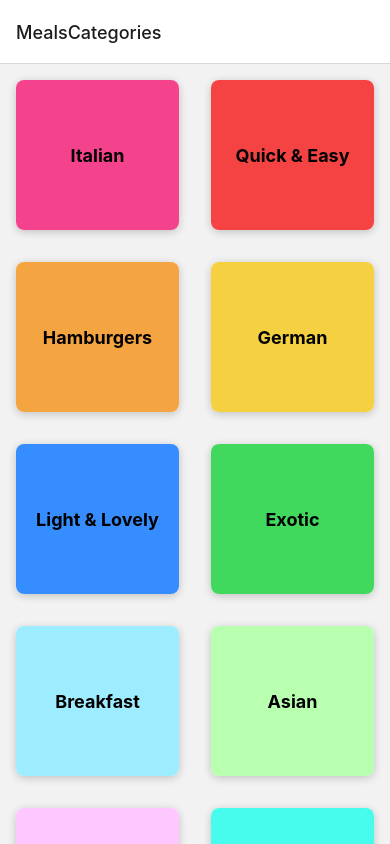
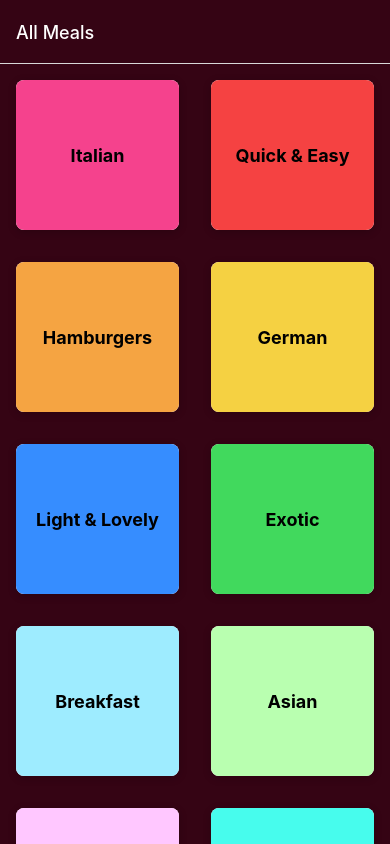
Before and after one commit to kiyoshion/udemy-react-native-navigation-sample, a React Native app: screen / in a window 390 px wide. Built offline with nearby package versions, Linux system fonts and the light colour scheme.

Commit message:
Add navigation configs

```diff
--- a/App.js
+++ b/App.js
@@ -13,9 +13,24 @@ export default function App() {
     <>
       <StatusBar style='light' />
       <NavigationContainer>
-        <Stack.Navigator>
-          <Stack.Screen name='MealsCategories' component={CategoriesScreen} />
-          <Stack.Screen name='MealsOverview' component={MealsOverviewScreen} />
+        <Stack.Navigator
+          screenOptions={{
+            headerStyle: { backgroundColor: '#350414' },
+            headerTintColor: 'white',
+            contentStyle: { backgroundColor: '#350414' },
+          }}
+        >
+          <Stack.Screen
+            name='MealsCategories'
+            component={CategoriesScreen}
+            options={{
+              title: 'All Meals',
+            }}
+          />
+          <Stack.Screen
+            name='MealsOverview'
+            component={MealsOverviewScreen}
+          />
         </Stack.Navigator>
       </NavigationContainer>
     </>
--- a/components/MealItem.js
+++ b/components/MealItem.js
@@ -3,7 +3,10 @@ import { Image, Platform, Pressable, StyleSheet, Text, View } from "react-native
 export default function MealItem({ title, imageUrl, duration, complexity, affordability }) {
   return (
     <View style={styles.mealItem}>
-      <Pressable>
+      <Pressable
+        android_ripple={{ color: '#ccc' }}
+        style={({ pressed }) => pressed ? styles.buttonPressed: ''}
+      >
         <View style={styles.innerContainer}>
           <View>
             <Image
@@ -59,4 +62,7 @@ const styles = StyleSheet.create({
     marginHorizontal: 4,
     fontSize: 12,
   },
+  buttonPressed: {
+    opacity: 0.5,
+  },
 });
--- a/screens/MealsOverviewScreen.js
+++ b/screens/MealsOverviewScreen.js
@@ -1,14 +1,25 @@
-import { FlatList, StyleSheet, Text, View } from "react-native";
+import { useLayoutEffect } from "react";
+import { FlatList, StyleSheet, View } from "react-native";
 import MealItem from "../components/MealItem";
 
-import { MEALS } from "../data/dummy-data";
+import { MEALS, CATEGORIES } from "../data/dummy-data";
 
-export default function MealsOverviewScreen({ route }) {
+export default function MealsOverviewScreen({ route, navigation }) {
   const catId = route.params.categoryId;
 
   const displyaedMeals = MEALS.filter((mealItem) => {
     return mealItem.categoryIds.indexOf(catId) >= 0;
   });
+
+  useLayoutEffect(() => {
+    const categoryTitle = CATEGORIES.find((category) => category.id === catId).title;
+
+    navigation.setOptions({
+      title: categoryTitle,
+    });
+  }, [catId, navigation]);
+
+
 
   const renderMealItem = (itemData) => {
     const item = itemData.item;
```
